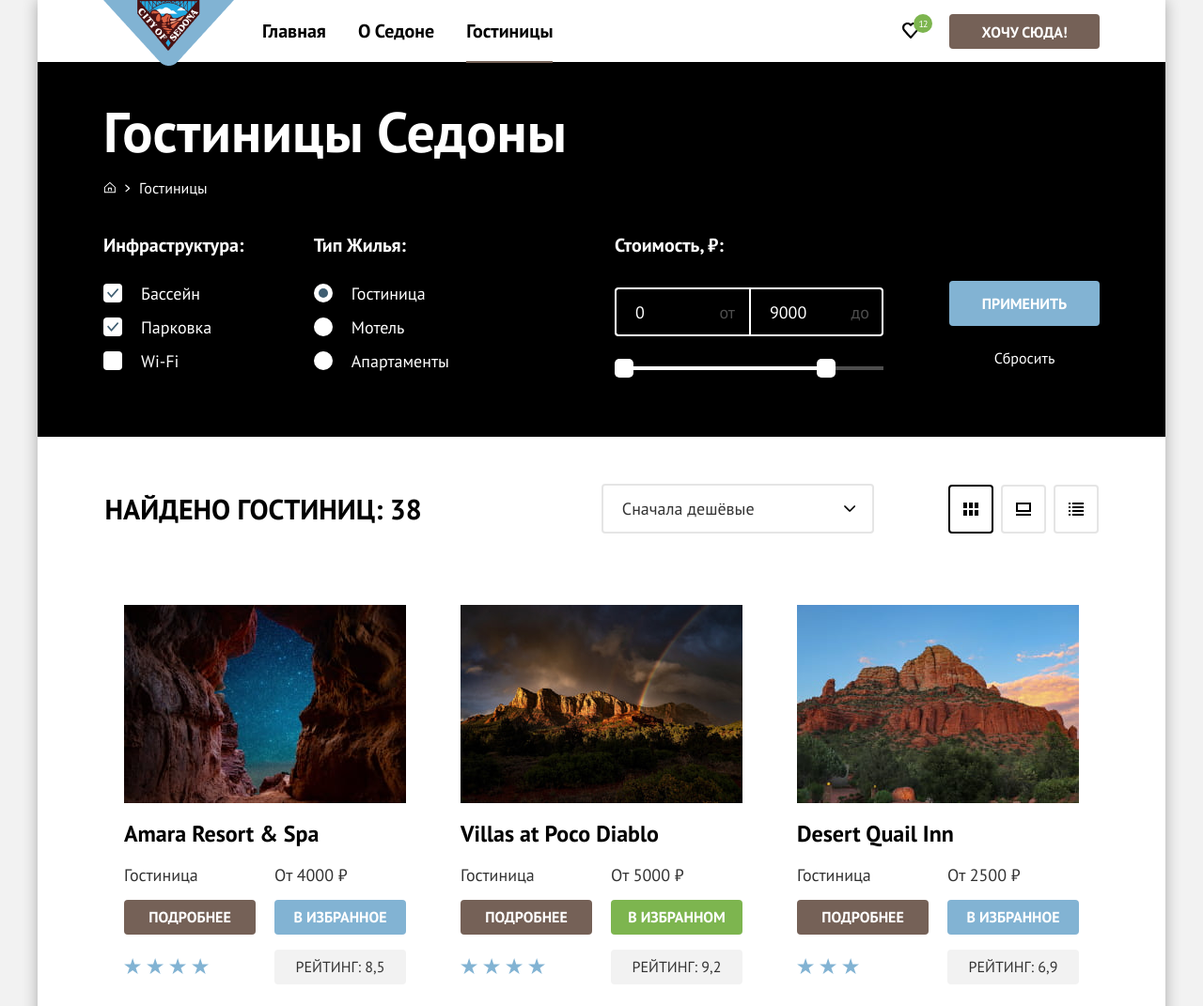
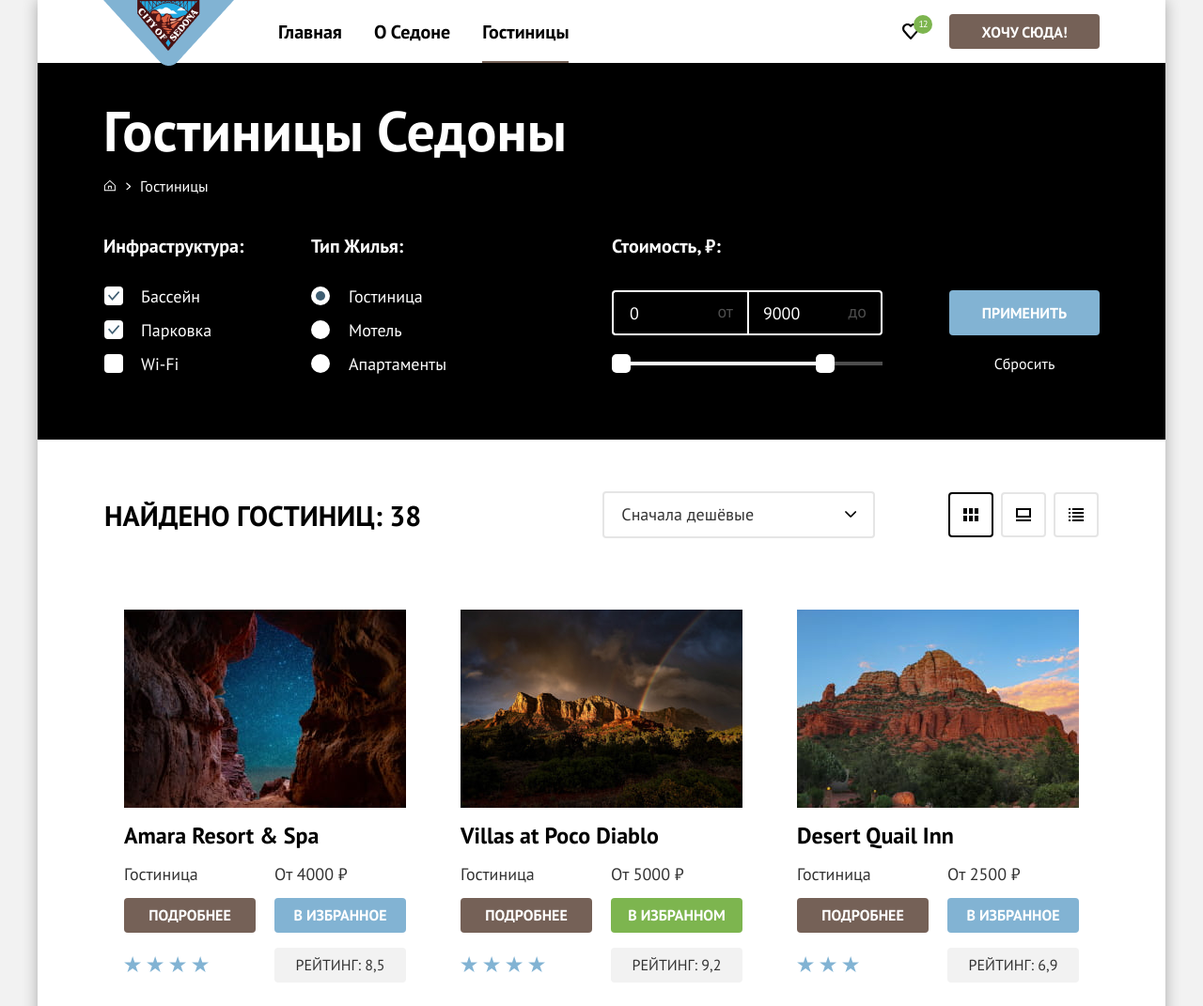
Before and after one commit to htmlacademy-htmlcss/2101513-sedona-34, a plain HTML site: page catalog.html in a window 1280 px wide. Shown: the top 1071 px of the page at 94% size. Drawn offline with Linux system fonts and the light colour scheme.

Commit message:
добавил черновой вариант PixelPerfect

```diff
--- a/catalog.html
+++ b/catalog.html
@@ -118,11 +118,11 @@
             <div class="range-wrapper">
               <label class="cost-title" for="min-cost">
                 <input class="min-cost" type="number" id="min-cost" name="min-cost" value="0">
-                <span>от</span>
+                <span class="cost-title-from">от</span>
               </label>
               <label class="cost-title" for="max-cost">
                 <input class="max-cost" type="number" id="max-cost" name="min-cost" value="9000">
-                <span>до</span>
+                <span class="cost-title-to">до</span>
               </label>
             </div>
             <div class="range-slider">
@@ -338,7 +338,6 @@
          </div>
       </section>
     </section>
-  </main>
 
     <!-- Раздел С Подпиской На Рассылку -->
     <section class="mailing-inner">
@@ -350,6 +349,8 @@
         <button class="mailing-button" type="submit">Подписаться</button>
       </form>
     </section>
+  </main>
+
 
   <!-- Футер главной страницы -->
   <footer class="main-footer">
@@ -358,7 +359,7 @@
       <ul class="footer-contacts-list">
         <li class="footer-contacts-item">
           <a class="footer-contacts-links vk-link" href="https://vk.com/htmlacademy">
-            <svg class="footer-link-icons" width="24" height="14" viewBox="0 0 24 14" fill="currentColor" xmlns="http://www.w3.org/2000/svg">
+            <svg class="footer-link-icons" width="24" height="20" viewBox="0 0 24 14" fill="currentColor" xmlns="http://www.w3.org/2000/svg">
               <path fill-rule="evenodd" clip-rule="evenodd" d="M23.45 0.948C23.616 0.402 23.45 0 22.655 0H20.03C19.362 0 19.054 0.347 18.887 0.73C18.887 0.73 17.552 3.926 15.661 6.002C15.049 6.604 14.771 6.795 14.437 6.795C14.27 6.795 14.019 6.604 14.019 6.057V0.948C14.019 0.292 13.835 0 13.279 0H9.151C8.734 0 8.483 0.304 8.483 0.593C8.483 1.214 9.429 1.358 9.526 3.106V6.904C9.526 7.737 9.373 7.888 9.039 7.888C8.149 7.888 5.984 4.677 4.699 1.003C4.45 0.288 4.198 0 3.527 0H0.9C0.15 0 0 0.347 0 0.73C0 1.412 0.89 4.8 4.145 9.281C6.315 12.341 9.37 14 12.153 14C13.822 14 14.028 13.632 14.028 12.997V10.684C14.028 9.947 14.186 9.8 14.715 9.8C15.105 9.8 15.772 9.992 17.33 11.467C19.11 13.216 19.403 14 20.405 14H23.03C23.78 14 24.156 13.632 23.94 12.904C23.702 12.18 22.852 11.129 21.725 9.882C21.113 9.172 20.195 8.407 19.916 8.024C19.527 7.533 19.638 7.314 19.916 6.877C19.916 6.877 23.116 2.451 23.449 0.948H23.45Z"/>
             </svg>
             <span class="visually-hidden">Наша группа Вконтакте</span>
@@ -367,14 +368,14 @@
         <li class="footer-contacts-item">
           <a class="footer-contacts-links telegram-link" href="https://t.me/htmlacademy">
             <span class="visually-hidden">Наша группа в Телеграм</span>
-            <svg class="footer-link-icons" width="18" height="16" viewBox="0 0 18 16" fill="currentColor" xmlns="http://www.w3.org/2000/svg">
+            <svg class="footer-link-icons" width="18" height="20" viewBox="0 0 18 16" fill="currentColor" xmlns="http://www.w3.org/2000/svg">
               <path d="M16.785 0.0992597L0.840489 6.24776C-0.247661 6.68481 -0.241365 7.29184 0.640845 7.56253L4.73445 8.83953L14.2058 2.8637C14.6537 2.59121 15.0629 2.7378 14.7265 3.03636L7.05283 9.96185H7.05103L7.05283 9.96275L6.77045 14.1823C7.18413 14.1823 7.36669 13.9925 7.59871 13.7686L9.58705 11.8351L13.7229 14.89C14.4855 15.31 15.0332 15.0941 15.2229 14.1841L17.9379 1.38885C18.2158 0.274623 17.5126 -0.229883 16.785 0.0992597Z"/>
             </svg>
           </a>
         </li>
         <li class="footer-contacts-item">
           <a class="footer-contacts-links youtube-link" href="https://www.youtube.com/user/htmlacademyru">
-            <svg class="footer-link-icons" width="22" height="17" viewBox="0 0 22 17" fill="currentColor" xmlns="http://www.w3.org/2000/svg">
+            <svg class="footer-link-icons" width="22" height="20" viewBox="0 0 22 17" fill="currentColor" xmlns="http://www.w3.org/2000/svg">
               <path d="M18.607 0H3.17413C1.31343 0 0 1.59375 0 3.4V13.4937C0 15.4062 1.31343 17 3.17413 17H18.8259C20.4677 17 22 15.4062 22 13.6V3.4C21.7811 1.59375 20.4677 0 18.607 0ZM7.66169 12.5375V4.4625L14.995 8.5L7.66169 12.5375Z"/>
             </svg>
             <span class="visually-hidden">Наша страница на Ютьюб</span>
--- a/styles/style.css
+++ b/styles/style.css
@@ -138,6 +138,7 @@
 .main-header-logo {
   left: 70px;
   position: absolute;
+  z-index: 1;
 }
 
 .main-page-link {
@@ -157,6 +158,7 @@
   list-style-type: none;
   margin: 0;
   padding: 0;
+  padding-left: 17px;
   margin-left: 169px;
   min-width: 390px;
   max-width: 550px;
@@ -190,7 +192,7 @@
   text-decoration: none;
   color: var(--basic-text-color-black);
   display: block;
-  padding: 20px 0 20px 0;
+  padding: 20px 0 19px;
 }
 
 .current-header-link {
@@ -205,6 +207,7 @@
   left: 0;
   right: 0;
   position: absolute;
+  z-index: 1;
 }
 
 .search {
@@ -212,7 +215,7 @@
 }
 
 .search-link {
-  padding: 24px 12px;
+  padding: 23px 12px 24px;
 }
 
 .search-link::before {
@@ -231,7 +234,7 @@
 }
 
 .favourite-link {
-  padding: 24px 12px;
+  padding: 25px 12px 24px;
 }
 
 .favourite-link::before {
@@ -253,13 +256,14 @@
   display: flex;
   align-items: center;
   justify-content: center;
+  padding: 3px 1px 5px;
   width: 20px;
   height: 20px;
   border-radius: 50%;
   background-color: var(--button-green-defolt-color);
 
   position: absolute;
-  top: 15px;
+  top: 16px;
   left: 24px;
 }
 
@@ -314,16 +318,23 @@
 /* Hero image */
 
 .hero-wrapper {
+  min-height: 485px;
+  padding: 51px 82px 82px;
+  margin-top: -1px;
+
   background: #000 url(../images/img/background-main.jpg) no-repeat;
   background-size: cover;
-  padding: 51px 0 83px 0;
+
+  position: relative;
 }
 
 .hero-wrapper::after {
   content: url("../images/icon/main-background-divider-icon.svg");
-  position: relative;
   display: block;
-  top: 91px;
+
+  position: absolute;
+  left: 0;
+  bottom: -5px;
 }
 
 .hero-text {
@@ -597,6 +608,7 @@
   font-size: 20px;
   font-weight: 700;
   line-height: 36px;
+  min-width: 200px  ;
   padding: 12px 15px;
   border-radius: 0 10px 10px 0;
   text-transform: uppercase;
@@ -700,7 +712,7 @@
   color: var(--additional-text-color-white);
   width: 1200px;
   padding: 35px 70px 70px 70px;
-  margin-bottom: 50px;
+  margin-bottom: 55px;
 }
 
 .hotel-filter-layout {
@@ -711,13 +723,13 @@
 .hotel-filter-header {
   display: flex;
   flex-direction: column;
-  margin-bottom: 40px;
+  margin-bottom: 45px;
 }
 
 .hotel-filter-title {
   font-size: 60px;
   font-weight: 700;
-  line-height: 78px;
+  line-height: 75px;
   margin: 0;
 }
 
@@ -729,7 +741,7 @@
   flex-wrap: wrap;
   align-items: center;
   padding-top: 10px;
-  gap: 25px;
+  gap: 26px;
 }
 
 .breadcrumbs-item:nth-child(2){
@@ -803,7 +815,7 @@
   border-radius: 4px;
   width: 20px;
   height: 20px;
-  left: 0;
+  left: 1px;
 }
 
 .input-control-radio{
@@ -839,6 +851,7 @@
 .rightside {
   font-size: 20px;
   font-weight: 700;
+  line-height: 17px;
   text-transform: capitalize;
   padding: 0;
 }
@@ -857,12 +870,12 @@
 
 .optional-group {
   width: 160px;
-  margin-right: 70px;
+  margin-right: 61px;
 }
 
 .housing-group {
   width: 146px;
-  margin-right: 176px;
+  margin-right: 174px;
 }
 
 .leftside-group label:not(:nth-of-type(3)) {
@@ -870,11 +883,11 @@
 }
 
 .leftside {
-  margin-bottom: 30px;
+  margin-bottom: 34px;
 }
 
 .rightside{
-  margin-bottom: 34px;
+  margin-bottom: 38px;
 }
 
 .rightside-group {
@@ -884,27 +897,32 @@
 
 .range-wrapper{
   display: flex;
-  margin-bottom: 32px;
+  margin-bottom: 28px;
 }
 
 .cost-title{
   position: relative;
 }
-
-.cost-title  span{
-  position: absolute;
-  top: 50%;
-  transform: translateY(-50%);
+.cost-title-from{
+  position: absolute;
+  top: 12px;
   right: 15px;
   color: #fff;
   opacity: 0.3;
 }
+.cost-title-to{
+  position: absolute;
+  top: 12px;
+  right: 17px;
+  color: #fff;
+  opacity: 0.3;
+}
 
 .min-cost,
 .max-cost{
   background-color: transparent;
-  padding: 14px 45px 13px 20px;
-  width: 143px;
+  padding: 12px 45px 11px 17px;
+  width: 144px;
   font-size: 18px;
   line-height: 21px;
   color: #ffffff;
@@ -944,6 +962,7 @@
 .max-cost{
   border: 2px solid #ffffff;
   border-radius: 0 4px 4px 0;
+  padding-left: 15px;
 }
 
 .range-slider{
@@ -989,7 +1008,7 @@
 }
 
 .max-pin{
-  right: 0;
+  right: -2px;
   top: 50%;
   transform: translateY(-50%);
 }
@@ -1038,7 +1057,7 @@
 
 .hotel-filter-reset {
   font-size: 16px;
-  line-height: 20px;
+  line-height: 13px;
   min-width: 65px;
   min-height: 20px;
   border: 3px solid transparent;
@@ -1071,7 +1090,7 @@
 /* Catalog filter Header */
 
 .filter-results-header {
-  width: 1057px;
+  width: 1060px;
   margin: 0 auto;
   display: flex;
   align-items: center;
@@ -1084,8 +1103,7 @@
   font-size: 30px;
   line-height: 36px;
   font-weight: 700;
-  margin: 0;
-  margin-right: 191px;
+  margin: 1px 193px 0 1px;
 }
 
 .filter-results-select {
@@ -1096,7 +1114,7 @@
   background-color: transparent;
 
   min-width: 290px;
-  padding: 14px 40px 14px 20px;
+  padding: 12px 40px 13px 18px;
   border: 2px solid #E5E5E5;
   border-radius: 4px;
 
@@ -1106,15 +1124,15 @@
 
 .select-wrapper {
   position: relative;
+  margin-right: 78px;
 }
 
 .select-wrapper::after {
   content: '';
 
   position: absolute;
-  top: 50%;
+  top: 21px;
   right: 20px;
-  transform: translateY(-50%);
 
   width: 12px;
   height: 8px;
@@ -1141,7 +1159,6 @@
   list-style-type: none;
   display: flex;
   flex-wrap: wrap;
-  margin-left: auto;
   gap: 8px;
 }
 
@@ -1157,7 +1174,7 @@
   display: flex;
   align-items: center;
   justify-content: center;
-  padding: 14px 12px;
+  padding: 12px 12px;
   border: 2px solid #E5E5E5;
   border-radius: 4px;
 }
@@ -1203,6 +1220,10 @@
 
 /* Result Cards */
 
+.filter-results-container{
+  margin-bottom: 24px;
+}
+
 .results-card-layout {
   width: 1056px;
   margin: 0 auto;
@@ -1215,7 +1236,7 @@
   padding: 0;
   display: flex;
   flex-flow: row wrap;
-  gap: 18px;
+  column-gap: 18px;
   margin-bottom: 66px;
 }
 
@@ -1242,7 +1263,7 @@
 .cards-title {
   font-size: 24px;
   font-weight: 700;
-  line-height: 1.4;
+  line-height: 1.2;
   text-decoration: none;
   color: var(--basic-text-color-black);
   margin: 0;
@@ -1252,7 +1273,7 @@
 
 .cards-subtitle {
   font-size: 18px;
-  line-height: 21px;
+  line-height: 19px;
   color: var(--additional-text-color-charcoal);
   margin: 0;
   grid-column: 1 / 2;
@@ -1491,7 +1512,7 @@
   margin: 0;
   padding: 0;
   display: flex;
-  min-width: 142px;
+  min-width: 140px;
   align-self: stretch;
   margin-right: 195px;
 }
@@ -1535,10 +1556,10 @@
 .footer-contacts-phone {
   font-size: 40px;
   min-width: 332px;
-  line-height: 40px;
+  line-height: 38px;
   text-decoration: none;
   padding: 5px 0;
-  margin-right: 240px;
+  margin-right: 234px;
   color: var(--basic-text-color-black);
 }
 
@@ -1597,8 +1618,8 @@
   position: relative;
 }
 
-.modal-title{
-  margin-bottom: 63px;
+.hotel-modal-title{
+  margin-bottom: 29px;
 }
 
 /* Modal Grid Container */
```
Also changed, not shown: index.html (+3 -3 lines). Lines whose indentation alone changed are shown as unchanged.
